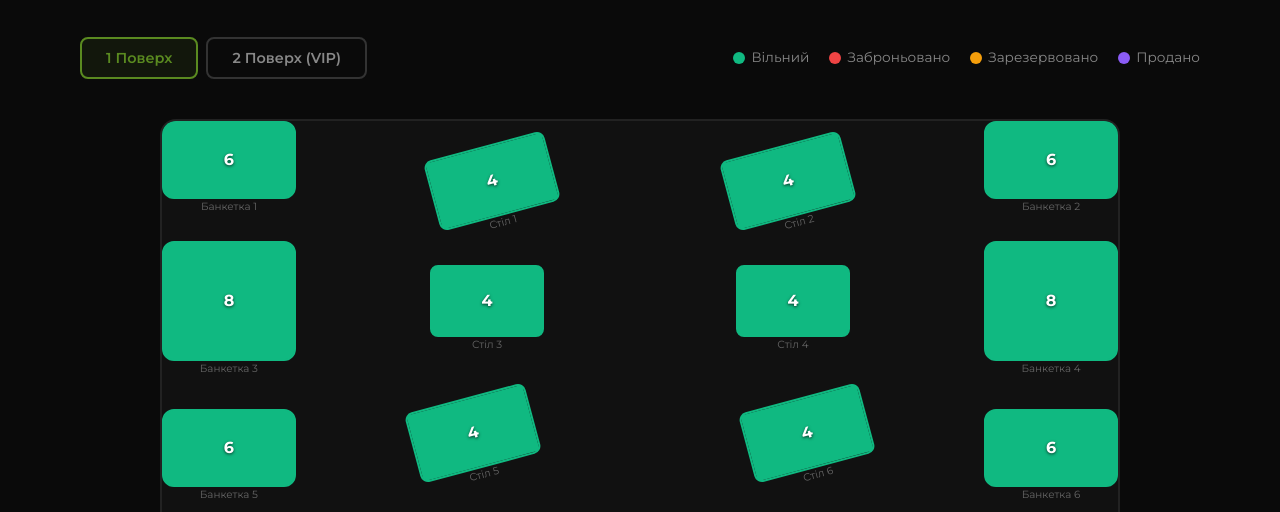
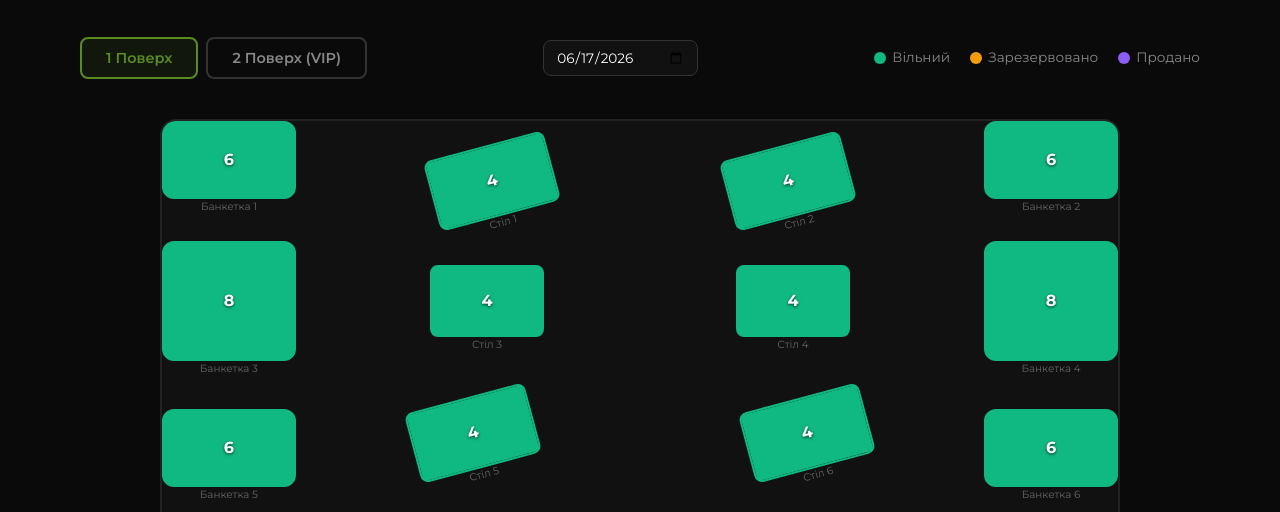
Before and after one commit to orpheumnightclub/orpheum-site, a plain HTML site: page tables.html in a window 1280 px wide. Shown: the part 246-758 px from the top of the page. Drawn offline with nearby package versions, Linux system fonts and the light colour scheme; no server answers.

Commit message:
tablas date on day

```diff
--- a/tables.css
+++ b/tables.css
@@ -384,6 +384,21 @@
     background: #d97706;
 }
 
+.date-filter__input {
+    padding: 8px 12px;
+    background: #111;
+    border: 1px solid #333;
+    border-radius: 8px;
+    color: #fff;
+    font-family: 'Montserrat', sans-serif;
+    font-size: 0.85rem;
+    outline: none;
+}
+
+.date-filter__input:focus {
+    border-color: #5a8a20;
+}
+
 /* ===== Modal ===== */
 .modal {
     position: fixed;
--- a/tables.html
+++ b/tables.html
@@ -9,7 +9,7 @@
     <link rel="preconnect" href="https://fonts.gstatic.com" crossorigin>
     <link href="https://fonts.googleapis.com/css2?family=Montserrat:wght@300;400;500;600;700;800;900&family=Playfair+Display:wght@400;500;700;900&display=swap" rel="stylesheet">
     <link rel="stylesheet" href="style.css">
-    <link rel="stylesheet" href="tables.css?v=4">
+    <link rel="stylesheet" href="tables.css?v=5">
 </head>
 <body>
 
@@ -53,9 +53,11 @@
             <button class="floor-btn active" data-floor="1">1 Поверх</button>
             <button class="floor-btn" data-floor="2">2 Поверх (VIP)</button>
         </div>
+        <div class="date-filter">
+            <input type="date" id="dateFilter" class="date-filter__input">
+        </div>
         <div class="tables-legend">
             <span class="legend-item"><span class="legend-dot legend-dot--free"></span> Вільний</span>
-            <span class="legend-item"><span class="legend-dot legend-dot--booked"></span> Заброньовано</span>
             <span class="legend-item"><span class="legend-dot legend-dot--reserved"></span> Зарезервовано</span>
             <span class="legend-item"><span class="legend-dot legend-dot--sold"></span> Продано</span>
         </div>
@@ -166,6 +168,6 @@
 
     <script src="https://www.gstatic.com/firebasejs/10.12.0/firebase-app-compat.js"></script>
     <script src="https://www.gstatic.com/firebasejs/10.12.0/firebase-database-compat.js"></script>
-    <script src="tables.js?v=10"></script>
+    <script src="tables.js?v=11"></script>
 </body>
 </html>
--- a/tables.js
+++ b/tables.js
@@ -180,19 +180,35 @@ listenTableStatus(function(data) {
     renderAll();
 });
 
-function getTableReservations(tableId) {
+function getTodayDate() {
+    var d = new Date();
+    var dd = d.getDate() < 10 ? '0' + d.getDate() : '' + d.getDate();
+    var mm = (d.getMonth() + 1) < 10 ? '0' + (d.getMonth() + 1) : '' + (d.getMonth() + 1);
+    return dd + '.' + mm + '.' + d.getFullYear();
+}
+
+function getTableReservations(tableId, filterDate) {
     var status = tableStatus[tableId] || {};
+    var date = filterDate || getTodayDate();
     if (status.reservations && typeof status.reservations === 'object') {
-        return status.reservations;
+        var filtered = {};
+        Object.keys(status.reservations).forEach(function(k) {
+            var r = status.reservations[k];
+            if (r.date === date) filtered[k] = r;
+        });
+        return filtered;
     }
     if (status.status && status.status !== 'free' && status.name) {
-        return { _legacy: { name: status.name, phone: status.phone || '', date: status.date || '', time: status.time || '', seats: status.seats || 0, status: status.status === 'sold' ? 'sold' : 'reserved' } };
+        if (status.date === date) {
+            return { _legacy: { name: status.name, phone: status.phone || '', date: status.date || '', time: status.time || '', seats: status.seats || 0, status: status.status === 'sold' ? 'sold' : 'reserved' } };
+        }
+        return {};
     }
     return {};
 }
 
-function calcTableReserved(tableId) {
-    var res = getTableReservations(tableId);
+function calcTableReserved(tableId, filterDate) {
+    var res = getTableReservations(tableId, filterDate);
     var total = 0;
     Object.keys(res).forEach(function(k) {
         if (res[k].status === 'reserved') total += (res[k].seats || 0);
@@ -200,8 +216,8 @@ function calcTableReserved(tableId) {
     return total;
 }
 
-function calcTableSold(tableId) {
-    var res = getTableReservations(tableId);
+function calcTableSold(tableId, filterDate) {
+    var res = getTableReservations(tableId, filterDate);
     var total = 0;
     Object.keys(res).forEach(function(k) {
         if (res[k].status === 'sold') total += (res[k].seats || 0);
@@ -209,8 +225,8 @@ function calcTableSold(tableId) {
     return total;
 }
 
-function getTableDisplayStatus(tableId) {
-    var res = getTableReservations(tableId);
+function getTableDisplayStatus(tableId, filterDate) {
+    var res = getTableReservations(tableId, filterDate);
     var keys = Object.keys(res);
     if (keys.length === 0) return 'free';
     var hasReserved = false;
@@ -264,9 +280,9 @@ function renderFloor(floorNum) {
         }
 
         var el = document.createElement('div');
-        var displayStatus = getTableDisplayStatus(table.id);
-        var bookedSeats = calcTableReserved(table.id);
-        var soldSeats = calcTableSold(table.id);
+        var displayStatus = getTableDisplayStatus(table.id, selectedDate);
+        var bookedSeats = calcTableReserved(table.id, selectedDate);
+        var soldSeats = calcTableSold(table.id, selectedDate);
         var totalSeats = table.seats || 1;
         var freeSeats = totalSeats - bookedSeats - soldSeats;
 
@@ -323,8 +339,8 @@ function showTableInfo(table) {
     var panel = document.getElementById('tableInfoPanel');
     var floorName = table.id.startsWith('f1') ? '1 поверх' : '2 поверх';
     var zoneConfig = tablesConfig[table.id.startsWith('f1') ? 'floor1' : 'floor2'].zones[table.zone];
-    var bookedSeats = calcTableReserved(table.id);
-    var soldSeats = calcTableSold(table.id);
+    var bookedSeats = calcTableReserved(table.id, selectedDate);
+    var soldSeats = calcTableSold(table.id, selectedDate);
     var availableSeats = table.seats - bookedSeats - soldSeats;
 
     document.getElementById('tableInfoTitle').textContent = table.label;
@@ -343,7 +359,7 @@ function showTableInfo(table) {
     reservationsList.innerHTML = '';
 
     if (isAdmin) {
-        var displayStatus = getTableDisplayStatus(table.id);
+        var displayStatus = getTableDisplayStatus(table.id, selectedDate);
         var statusColors = { free: '#10b981', reserved: '#f59e0b', sold: '#8b5cf6' };
         var statusLabels = { free: 'Вільний', reserved: 'Зарезервовано', sold: 'Продано' };
         document.getElementById('tableInfoStatus').textContent = 'Статус: ' + (statusLabels[displayStatus] || displayStatus);
@@ -354,7 +370,7 @@ function showTableInfo(table) {
             (soldSeats > 0 ? ' <span style="color:#8b5cf6">(продано ' + soldSeats + ')</span>' : '') +
             (availableSeats > 0 ? ' <span style="color:#10b981">(вільно ' + availableSeats + ')</span>' : '');
 
-        var reservations = getTableReservations(table.id);
+        var reservations = getTableReservations(table.id, selectedDate);
         var resKeys = Object.keys(reservations);
         if (resKeys.length > 0) {
             resKeys.forEach(function(k) {
@@ -419,7 +435,7 @@ function openBookingModal(table) {
 
     populateDatePickers();
 
-    var available = table.seats - calcTableReserved(table.id) - calcTableSold(table.id);
+    var available = table.seats - calcTableReserved(table.id, selectedDate) - calcTableSold(table.id, selectedDate);
     var guestsSelect = document.getElementById('bookGuests');
     guestsSelect.innerHTML = '<option value="">Оберіть кількість</option>';
     for (var i = 1; i <= available; i++) {
@@ -547,6 +563,23 @@ document.getElementById('closeShiftBtn').addEventListener('click', function() {
         closeShift();
     }
 });
+
+var selectedDate = getTodayDate();
+var dateFilter = document.getElementById('dateFilter');
+if (dateFilter) {
+    var now = new Date();
+    var yyyy = now.getFullYear();
+    var mm = (now.getMonth() + 1) < 10 ? '0' + (now.getMonth() + 1) : '' + (now.getMonth() + 1);
+    var dd = now.getDate() < 10 ? '0' + now.getDate() : '' + now.getDate();
+    dateFilter.value = yyyy + '-' + mm + '-' + dd;
+    dateFilter.addEventListener('change', function() {
+        var parts = this.value.split('-');
+        if (parts.length === 3) {
+            selectedDate = parts[2] + '.' + parts[1] + '.' + parts[0];
+            renderAll();
+        }
+    });
+}
 
 document.querySelectorAll('.floor-btn').forEach(function(btn) {
     btn.addEventListener('click', function() {
```
